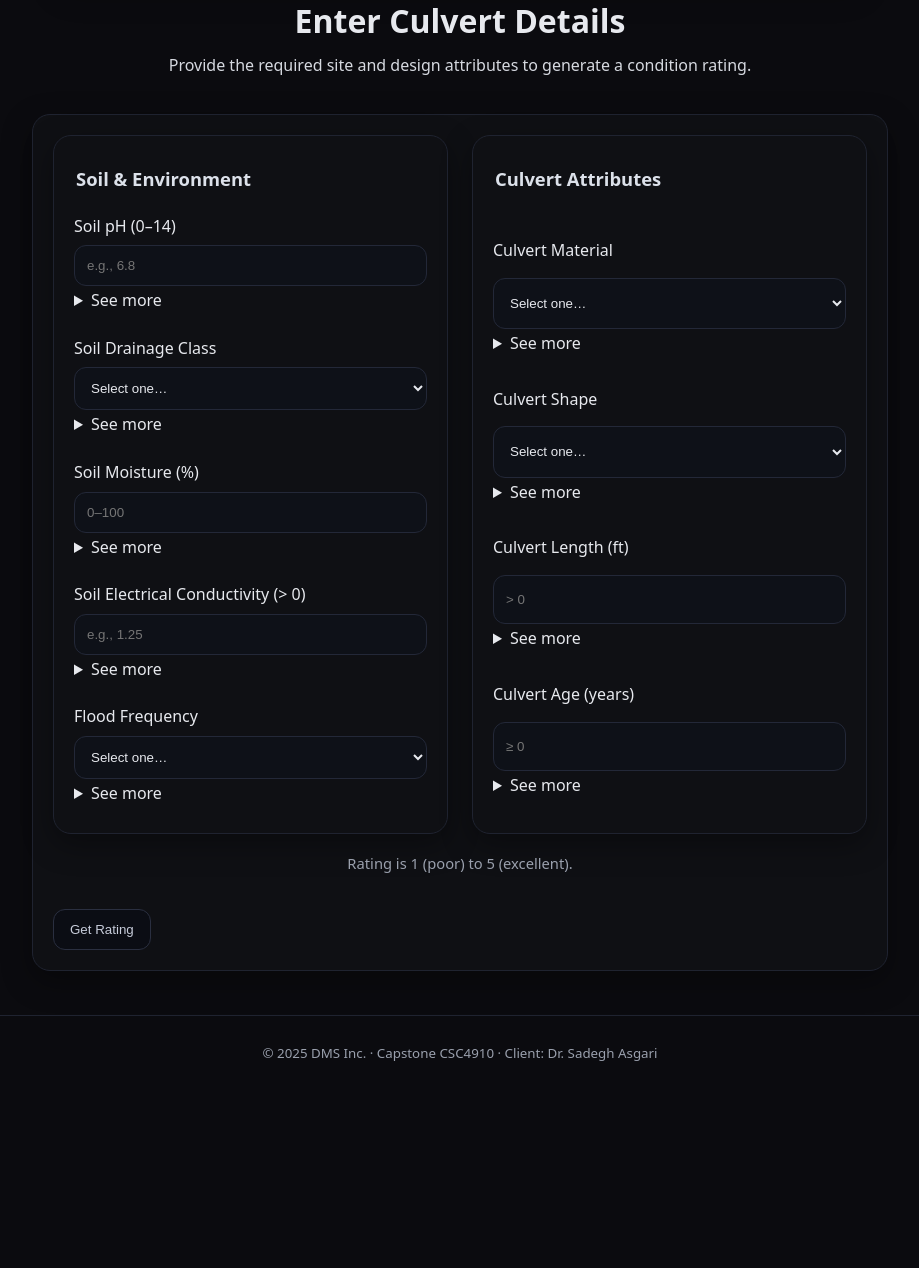
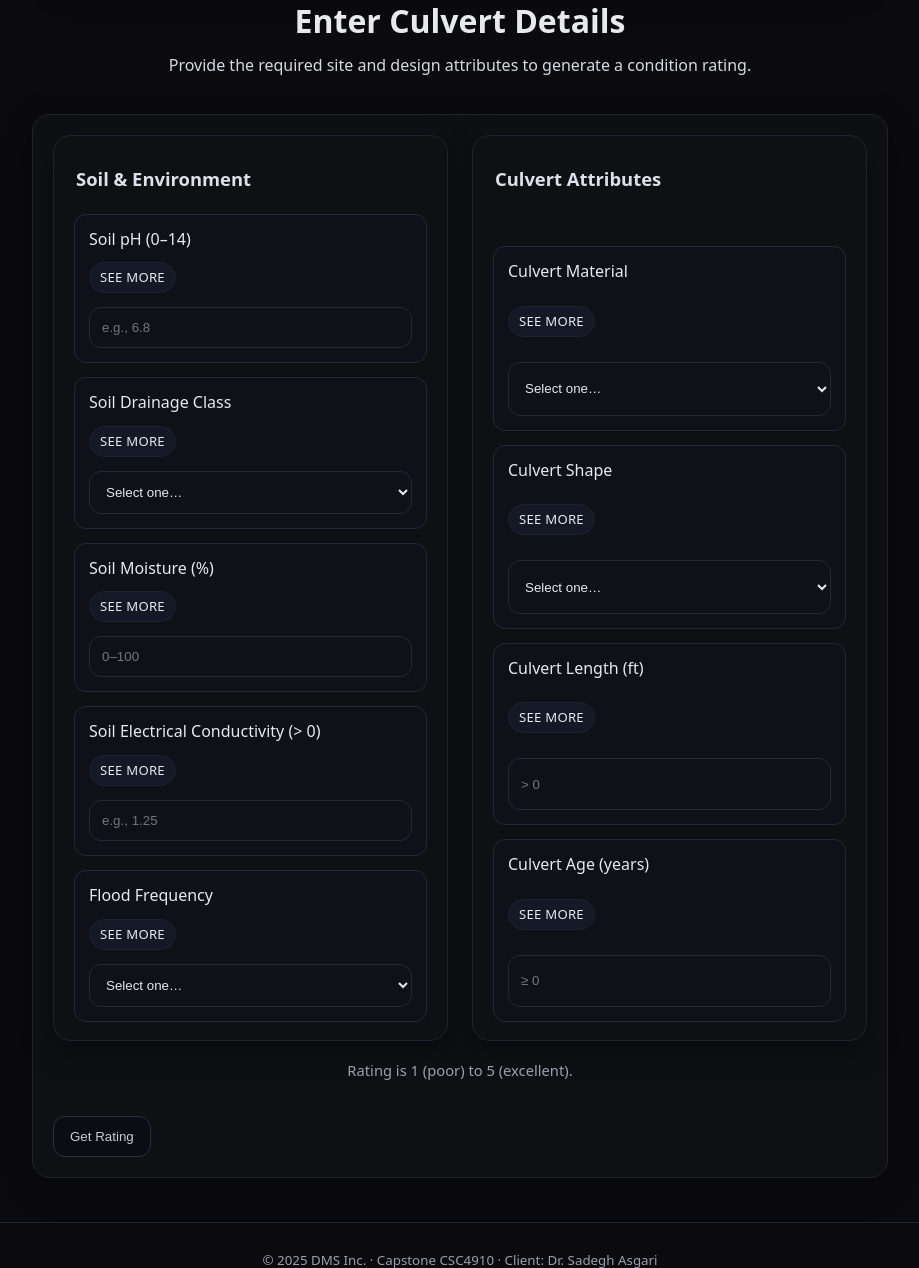
Before and after one commit to SOuellette22/DMS-inc-CSC4910, a Flask app: page /rate/ in a window 1280 px wide. Shown: the part 585-1853 px from the top of the page, without its empty margins (180-1099 px from the left). Before the commit the page ends 1646 px from the top, so only its background shows below. Run offline with Flask 3, Linux system fonts and the light colour scheme; parts of the project's set-up code (start-up, migrations or seed data) failed here and were passed over.

Commit message:
Changed rate page, removed some text from info and why page

```diff
--- a/src/core/templates/info.html
+++ b/src/core/templates/info.html
@@ -151,11 +151,6 @@ main.content-narrow .card {
         uncertain.
       </li>
       <li>
-        Factor explanations — short, plain-language explanations summarize which inputs
-        pushed the rating up or down (for example, older age and frequent flooding may increase risk, while
-        reinforced concrete and favorable soil conditions may improve the rating).
-      </li>
-      <li>
         Downloadable report (PDF) — a printable summary that captures the inputs, predicted
         rating, probability distribution, and factor explanations for recordkeeping and communication with
         colleagues or stakeholders.
--- a/src/core/templates/why.html
+++ b/src/core/templates/why.html
@@ -51,7 +51,6 @@
     <ul class="simple-list">
       <li>A predicted 1–5 rating for the culvert’s overall condition.</li>
       <li>A probability distribution showing how likely each rating is.</li>
-      <li>Short explanations of which inputs pushed the score up or down.</li>
     </ul>
     <p>
       The goal is to give engineers a smarter starting for discussing risk, maintenance, and replacement priorities.
@@ -73,7 +72,6 @@
     <ul class="simple-list">
       <li>A standardized 1–5 rating scale,</li>
       <li>Probabilities for each potential rating</li>
-      <li>Plain-language factor explanations</li>
     </ul>
     <p>
       makes it easier to explain decisions to supervisors, district managers, and the public.
--- a/src/rate/templates/rate.html
+++ b/src/rate/templates/rate.html
@@ -8,8 +8,34 @@
 <style>
   /* tiny details */
   .more {
-    margin: -4px 0 8px;
+    margin: 4px 0 8px;
   }
+
+  /* make "See more" look like a button */
+  .more summary {
+    display: inline-flex;
+    align-items: center;
+    justify-content: center;
+    padding: 4px 10px;
+    border-radius: 999px;
+    border: 1px solid var(--outline);
+    background: #151826;
+    font-size: 0.82rem;
+    letter-spacing: 0.02em;
+    text-transform: uppercase;
+    cursor: pointer;
+    list-style: none;
+  }
+
+  .more[open] summary {
+    background: #1b2132;
+    border-color: #2b3245;
+  }
+
+  .more summary::-webkit-details-marker {
+    display: none;
+  }
+
   .actions .btn-primary {
     cursor: pointer;
   }
@@ -45,6 +71,21 @@
     font-size: 1.15rem;
     font-weight: 700;
     color: #dce1ea;
+  }
+
+  /* Box around each individual input section */
+  .field-box label {
+    display: grid;
+    gap: 6px;
+    padding: 12px 14px 14px;
+    border-radius: 12px;
+    background: #0f1018;
+    border: 1px solid #232838;
+  }
+
+  .field-box label:hover {
+    border-color: #2b3245;
+    background: #11131c;
   }
 
   .field-box label span {
```
Also changed, not shown: other parts of src/rate/templates/rate.html (+59 -59 lines).
